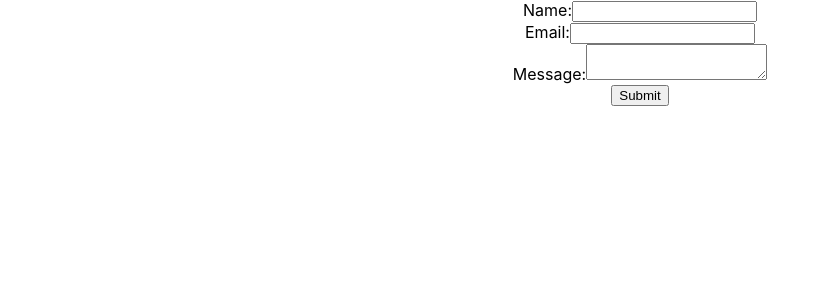
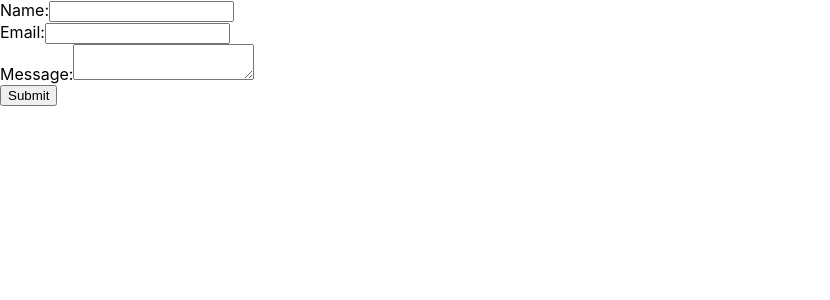
Before and after one commit to itsnameissteven/portfolio, a React (Create React App) app: page /contact in a window 1280 px wide. Shown: the top 300 px of the page, without its empty margins (0-830 px from the left). Built offline with nearby package versions, Linux system fonts and the light colour scheme.

Commit message:
Add React Router

```diff
--- a/package.json
+++ b/package.json
@@ -10,6 +10,7 @@
     "node-sass": "^5.0.0",
     "react": "^17.0.2",
     "react-dom": "^17.0.2",
+    "react-router-dom": "^5.2.0",
     "react-scripts": "4.0.3",
     "web-vitals": "^1.1.1"
   },
--- a/src/components/App/App.js
+++ b/src/components/App/App.js
@@ -1,11 +1,15 @@
-
+import React from 'react';
+import { Route,  } from 'react-router-dom';
 import './App.scss';
-import ContactPage from '../ContactPage/ContactPage'
+import ContactPage from '../ContactPage/ContactPage';
 
 const App = () => {
   return (
     <div className="App">
-      <ContactPage />
+      <nav>
+
+      </nav>
+      <Route path='/contact' component={ContactPage} />
     </div>
   );
 }
--- a/src/components/App/App.scss
+++ b/src/components/App/App.scss
@@ -1,31 +1,7 @@
-.App {
-  text-align: center;
-}
-
-.App-logo {
-  height: 40vmin;
-  pointer-events: none;
-}
-
 @media (prefers-reduced-motion: no-preference) {
   .App-logo {
     animation: App-logo-spin infinite 20s linear;
   }
-}
-
-.App-header {
-  background-color: #282c34;
-  min-height: 100vh;
-  display: flex;
-  flex-direction: column;
-  align-items: center;
-  justify-content: center;
-  font-size: calc(10px + 2vmin);
-  color: white;
-}
-
-.App-link {
-  color: #61dafb;
 }
 
 @keyframes App-logo-spin {
--- a/src/components/ContactForm/ContactForm.js
+++ b/src/components/ContactForm/ContactForm.js
@@ -17,8 +17,6 @@ const ContactForm = () => {
       message: message
     })
     .then(response => {
-        alert('help')
-        console.log(response)
       if (response.data.status === "sent") {
         setName('');
         setEmail('');
--- a/src/index.js
+++ b/src/index.js
@@ -1,17 +1,14 @@
 import React from 'react';
 import ReactDOM from 'react-dom';
+import { BrowserRouter } from 'react-router-dom';
 import './index.scss';
 import App from './components/App/App';
-import reportWebVitals from './reportWebVitals';
 
 ReactDOM.render(
   <React.StrictMode>
-    <App />
+    <BrowserRouter>
+      <App />
+    </BrowserRouter>
   </React.StrictMode>,
   document.getElementById('root')
 );
-
-// If you want to start measuring performance in your app, pass a function
-// to log results (for example: reportWebVitals(console.log))
-// or send to an analytics endpoint. Learn more: https://bit.ly/CRA-vitals
-reportWebVitals();
```
Also changed, not shown: 1 other file (tests, documents, lock files or other folders).
